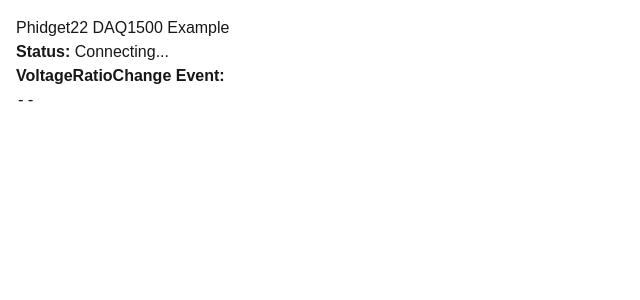
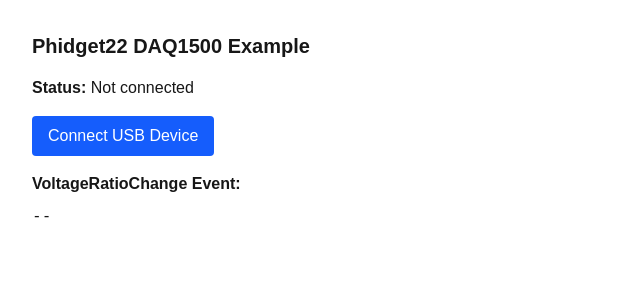
Before and after one commit to sufiyanahmed024/disc-analyzer, a Next.js app: page / in a window 1280 px wide. Shown: the top 300 px of the page, without its empty margins (0-640 px from the left). Built offline with nearby package versions, Linux system fonts and the light colour scheme.

Commit message:
Added a button to satsify webusb gesture.

```diff
--- a/components/PhidgetSensor.tsx
+++ b/components/PhidgetSensor.tsx
@@ -1,10 +1,9 @@
 // components/Phidget22Sensor.tsx
 "use client";
 
-import { useEffect, useState } from "react";
+import { useState, useCallback } from "react";
 import Script from "next/script";
 
-// 1) Tell TS about window.phidget22
 declare global {
   interface Window {
     phidget22?: any;
@@ -12,20 +11,25 @@
 }
 
 export default function Phidget22Sensor() {
-  const [status, setStatus] = useState<string>("Connecting...");
+  const [status, setStatus] = useState<string>("Not connected");
   const [voltageData, setVoltageData] = useState<string>("--");
 
-  useEffect(() => {
-    const initPhidget = async () => {
-      if (!window.phidget22) return;
+  // wrap init in useCallback so we can call it from a button
+  const initPhidget = useCallback(async () => {
+    setStatus("Connecting…");
+    if (!window.phidget22) {
+      console.warn("Phidget22 library not yet loaded");
+      return;
+    }
 
     try {
+      // if you were using USBConnection it would be:
+      // const conn = new window.phidget22.USBConnection();
+      // but here we’ll stick with NetworkConnection
       const conn = new window.phidget22.NetworkConnection(8989, "localhost");
       await conn.connect();
 
       const input = new window.phidget22.VoltageRatioInput();
-
-        // 3) Give `ratio` a type
       input.onVoltageRatioChange = (ratio: number) => {
         setVoltageData(`VoltageRatio: ${ratio}`);
       };
@@ -33,29 +37,39 @@
       await input.open(5000);
       setStatus("Connected");
     } catch (err: any) {
-        // 4) Narrow catch type so you can use err.message
       console.error("Phidget error:", err);
       setStatus(`⚠️ ${err.message}`);
     }
-    };
-
-    initPhidget();
   }, []);
 
   return (
-    <div>
+    <div className="p-4 space-y-4">
       {/* load the Phidget22 browser bundle */}
       <Script
         src="https://unpkg.com/phidget22@3.x/browser/phidget22.min.js"
         strategy="afterInteractive"
+        onLoad={() => console.log("Phidget22 script loaded")}
       />
 
-      <h1>Phidget22 DAQ1500 Example</h1>
-      <p><strong>Status:</strong> {status}</p>
+      <h1 className="text-xl font-bold">Phidget22 DAQ1500 Example</h1>
+
       <p>
-        <strong>VoltageRatioChange Event:</strong><br />
-        <pre style={{ whiteSpace: "pre-wrap" }}>{voltageData}</pre>
+        <strong>Status:</strong> {status}
       </p>
+
+      {status !== "Connected" && (
+        <button
+          onClick={initPhidget}
+          className="px-4 py-2 bg-blue-600 text-white rounded hover:bg-blue-700"
+        >
+          Connect USB Device
+        </button>
+      )}
+
+      <div>
+        <strong>VoltageRatioChange Event:</strong>
+        <pre className="mt-2 whitespace-pre-wrap">{voltageData}</pre>
+      </div>
     </div>
   );
 }
```
Lines whose indentation alone changed are shown as unchanged.
